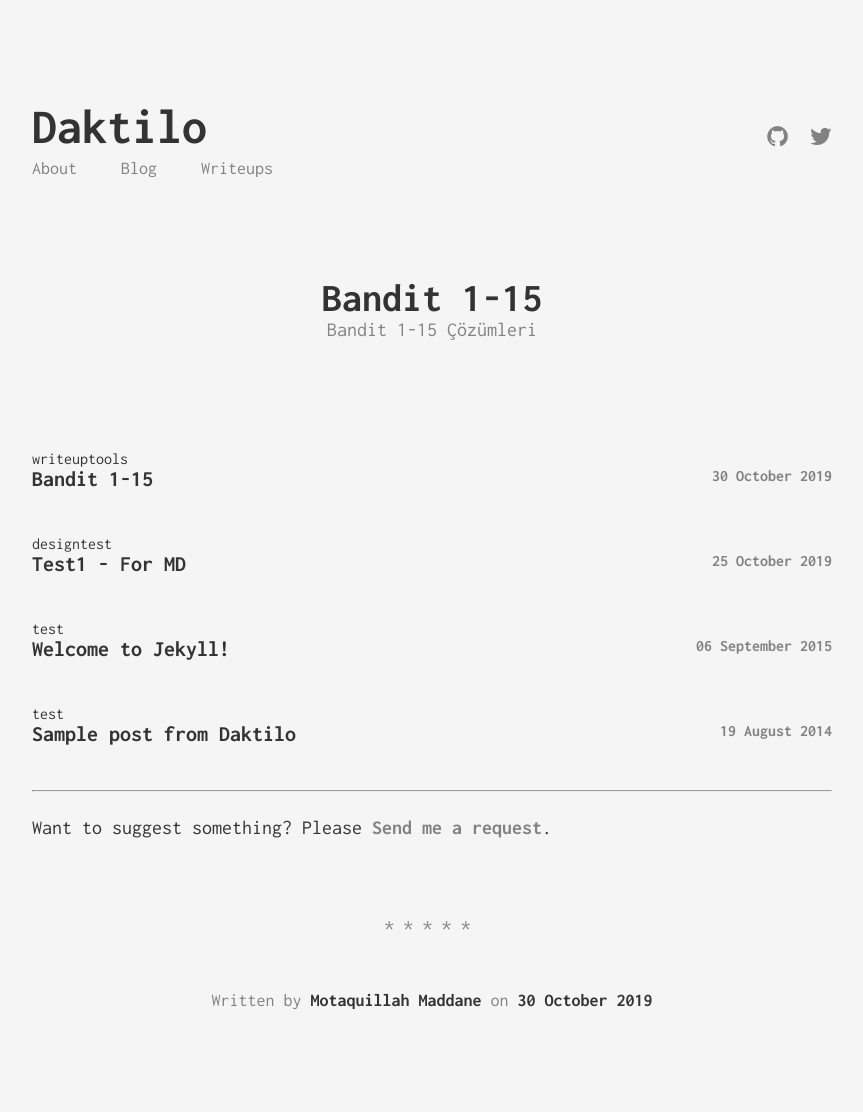
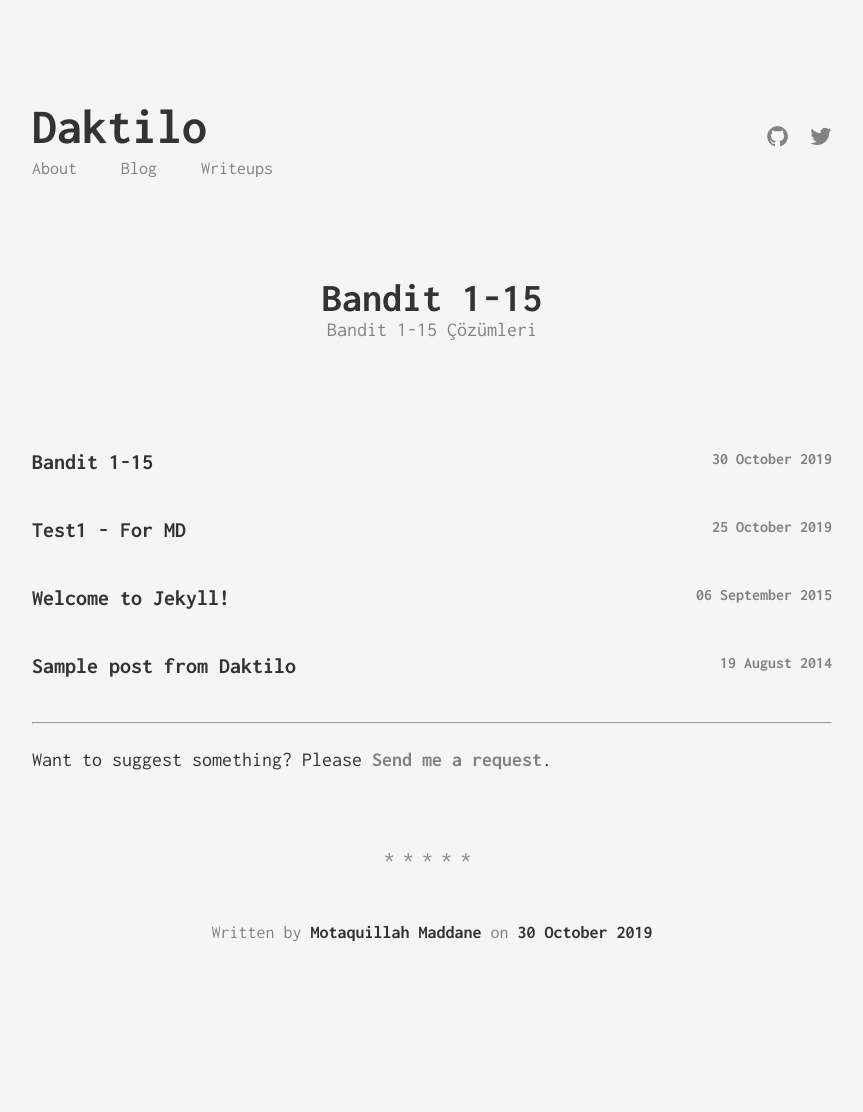
Before and after one commit to JohnGkmn/JohnGkmn.github.io, a Jekyll site: the page built from _posts/2019-10-30-bandit1-15.markdown, in a window 1280 px wide. Shown: the whole page, without its empty margins (208-1071 px from the left). Built offline with Jekyll 4.4.1, drawn with Linux system fonts in a browser that asks for light colours; after the commit the page ends 1044 px from its top, so only the background shows below that.

Commit message:
Update 2019-10-30-bandit1-15.markdown

```diff
--- a/_posts/2019-10-30-bandit1-15.markdown
+++ b/_posts/2019-10-30-bandit1-15.markdown
@@ -3,12 +3,12 @@ layout: post
 title:  "Bandit 1-15"
 subtitle: "Bandit 1-15 Çözümleri"
 date:   2019-10-30 13:34:01
-categories: [writeup, tools]
+categories: [writeup]
 ---
 
 <ul class="list-posts">
     {% for post in site.posts %}
-     {{post.categories}}
+     {{post.category}}
         <li class="post-teaser">
             <a href="{{ post.url | prepend: site.baseurl }}">
                 <span class="post-teaser__title">{{ post.title }}</span>
```
